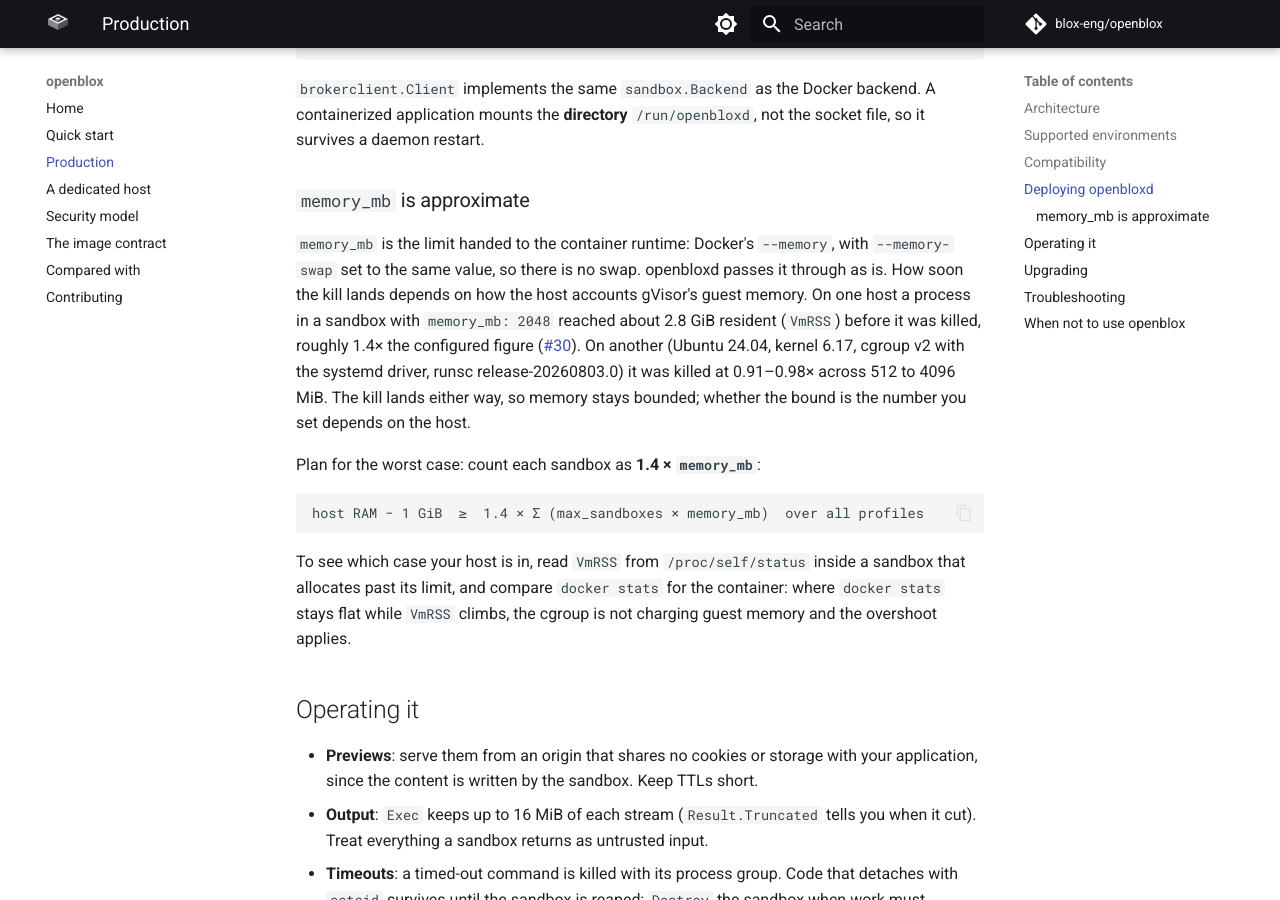
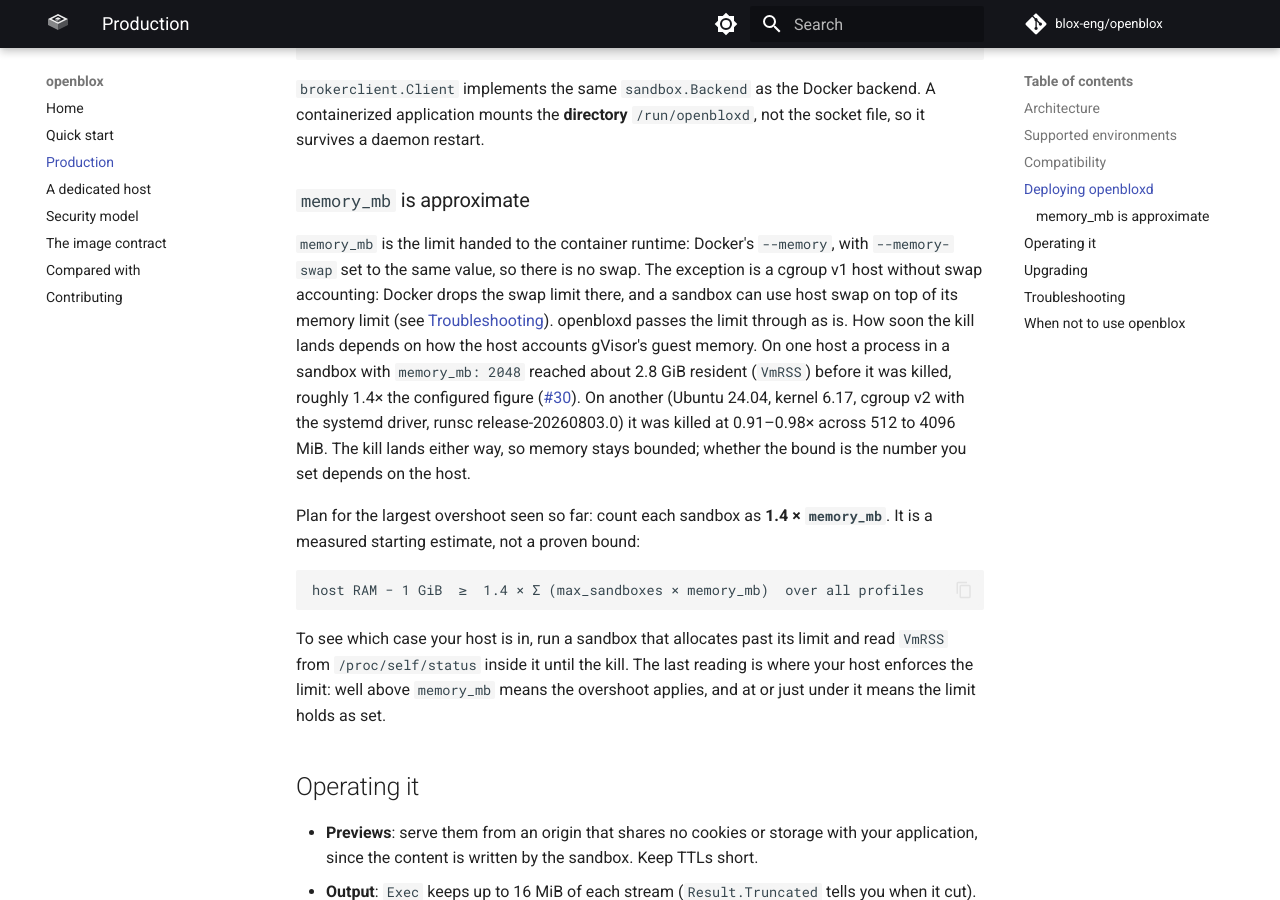
Before and after one commit to blox-eng/openblox, an MkDocs documentation site: the page built from docs/production.md, in a window 1280 px wide and 900 px high, scrolled down 3566 px. Built offline with MkDocs 1.6.1 and Material for MkDocs 9.7.7, drawn with Linux system fonts in a browser that asks for light colours; comment, search, counter and statistics services are not loaded.

Commit message:
docs: memory_mb names the cgroup v1 swap exception, 1.4x is an estimate, VmRSS at the kill is the test
Co-Authored-By: Claude Opus 5.5 <noreply@anthropic.com>

```diff
--- a/docs/production.md
+++ b/docs/production.md
@@ -150,24 +150,27 @@ file, so it survives a daemon restart.
 ### `memory_mb` is approximate
 
 `memory_mb` is the limit handed to the container runtime: Docker's `--memory`, with
-`--memory-swap` set to the same value, so there is no swap. openbloxd passes it
-through as is. How soon the kill lands depends on how the host accounts gVisor's
-guest memory. On one host a process in a sandbox
-with `memory_mb: 2048` reached about 2.8 GiB resident (`VmRSS`) before it was killed,
-roughly 1.4× the configured figure ([#30](https://github.com/blox-eng/openblox/issues/30)).
-On another (Ubuntu 24.04, kernel 6.17, cgroup v2 with the systemd driver, runsc
-release-20260803.0) it was killed at 0.91–0.98× across 512 to 4096 MiB. The kill
-lands either way, so memory stays bounded; whether the bound is the number you set
-depends on the host.
+`--memory-swap` set to the same value, so there is no swap. The exception is a cgroup
+v1 host without swap accounting: Docker drops the swap limit there, and a sandbox can
+use host swap on top of its memory limit (see [Troubleshooting](#troubleshooting)).
+openbloxd passes the limit through as is. How soon the kill lands depends on how the
+host accounts gVisor's guest memory. On one host a process in a sandbox with
+`memory_mb: 2048` reached about 2.8 GiB resident (`VmRSS`) before it was killed,
+roughly 1.4× the configured figure
+([#30](https://github.com/blox-eng/openblox/issues/30)). On another (Ubuntu 24.04,
+kernel 6.17, cgroup v2 with the systemd driver, runsc release-20260803.0) it was
+killed at 0.91–0.98× across 512 to 4096 MiB. The kill lands either way, so memory
+stays bounded; whether the bound is the number you set depends on the host.
 
-Plan for the worst case: count each sandbox as **1.4 × `memory_mb`**:
+Plan for the largest overshoot seen so far: count each sandbox as
+**1.4 × `memory_mb`**. It is a measured starting estimate, not a proven bound:
 
     host RAM − 1 GiB  ≥  1.4 × Σ (max_sandboxes × memory_mb)  over all profiles
 
-To see which case your host is in, read `VmRSS` from `/proc/self/status` inside a
-sandbox that allocates past its limit, and compare `docker stats` for the
-container: where `docker stats` stays flat while `VmRSS` climbs, the cgroup is not
-charging guest memory and the overshoot applies.
+To see which case your host is in, run a sandbox that allocates past its limit
+and read `VmRSS` from `/proc/self/status` inside it until the kill. The last
+reading is where your host enforces the limit: well above `memory_mb` means the
+overshoot applies, and at or just under it means the limit holds as set.
 
 ## Operating it
 
```
Also changed, not shown: docs/self-hosting.md (+2 -2 lines).
